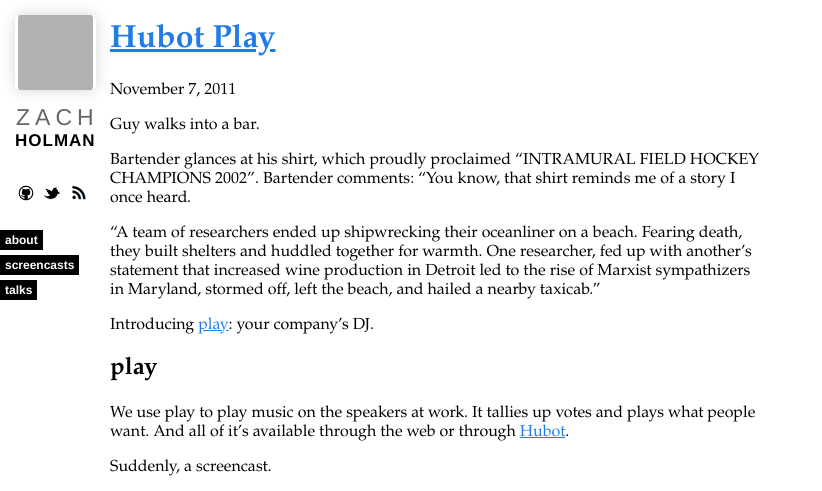
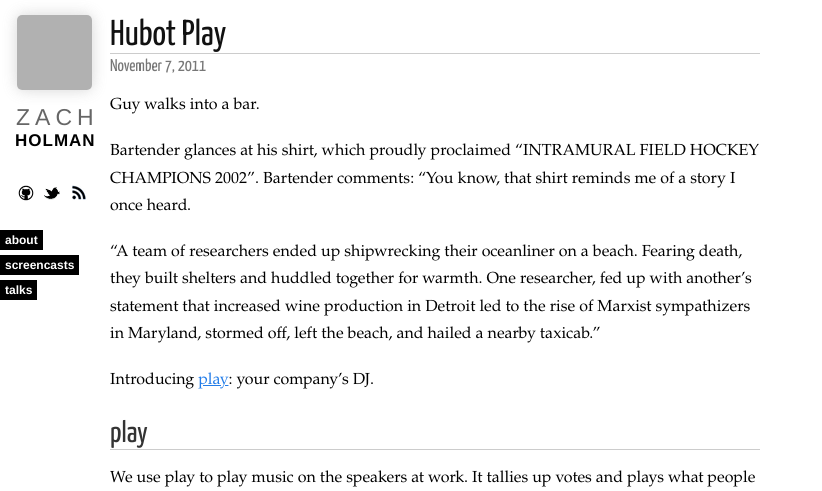
Before and after one commit to broccolini/designertocoder.github.com, a Jekyll site: the page built from _posts/2011-11-07-hubot-play.markdown, in a window 1280 px wide. Shown: the top 491 px of the page, without its empty margins (0-822 px from the left). Built offline with Jekyll 4.4.1, drawn with Linux system fonts in a browser that asks for light colours; nearby versions of some CDN libraries; Markdown is read by kramdown in place of the engine named in the settings; comment, search, counter and statistics services are not loaded; grey boxes are pictures that could not be loaded.

Commit message:
Update styles

```diff
--- a/_includes/post_header.html
+++ /dev/null
@@ -1,6 +0,0 @@
-<h1>
-  <a href="{{ page.url }}">{{ page.title }}</a>
-</h1>
-<div class="authoring">
-  {{ page.date | date: "%B %e, %Y" }}
-</div>
--- a/_layouts/post.html
+++ b/_layouts/post.html
@@ -2,11 +2,17 @@
 layout: layout
 ---
 
-<div class="content">
-  <div id="post">
-    {% include post_header.html %}
+<section class="content">
+  <h1>
+    <a href="{{ page.url }}">{{ page.title }}</a>
+  </h1>
+
+  <section class="byline">
+    {{ page.date | date: "%B %e, %Y" }}
+  </section>
+
   {{ content }}
-  </div>
+</section>
 
 <div class="whoring">
   <h3>Discussion, links, and tweets</h3>
@@ -36,4 +42,3 @@
     <script src="http://platform.twitter.com/widgets.js" type="text/javascript"></script>
   </div>
 </div>
-</div>
--- a/css/compiled/base.css
+++ b/css/compiled/base.css
@@ -14,8 +14,13 @@
   font-family: Helvetica, sans-serif; }
   .sidebar a {
     text-decoration: none; }
+  .sidebar img {
+    padding: 0 3px;
+    border: 0; }
   .sidebar .avatar {
-    border-radius: 5px !important;
+    padding: 0;
+    margin-left: 2px;
+    border-radius: 5px;
     box-shadow: 0px 0px 15px #ccc;
     opacity: .8; }
     .sidebar .avatar:hover {
@@ -35,9 +40,6 @@
       font-weight: bold;
       letter-spacing: 1px;
       color: black; }
-  .sidebar img {
-    padding: 0 3px;
-    border: 0; }
   .sidebar .alt-text {
     font-size: 12px;
     color: #777777;
@@ -64,6 +66,65 @@
   margin-left: 110px;
   width: 650px;
   margin-bottom: 50px; }
+  .content h1 {
+    color: #333;
+    font-family: "Yanone Kaffeesatz", Helvetica, sans-serif;
+    font-weight: 400;
+    border-bottom: 1px solid #ccc; }
+  .content h1 a {
+    color: #111;
+    text-decoration: none; }
+  .content h2 {
+    color: #333;
+    font-family: "Yanone Kaffeesatz", Helvetica, sans-serif;
+    font-weight: 400;
+    border-bottom: 1px solid #ccc; }
+  .content h2 a {
+    color: #111;
+    text-decoration: none; }
+  .content h3 {
+    color: #333;
+    font-family: "Yanone Kaffeesatz", Helvetica, sans-serif;
+    font-weight: 400;
+    border-bottom: 1px solid #ccc; }
+  .content h3 a {
+    color: #111;
+    text-decoration: none; }
+  .content h4 {
+    color: #333;
+    font-family: "Yanone Kaffeesatz", Helvetica, sans-serif;
+    font-weight: 400;
+    border-bottom: 1px solid #ccc; }
+  .content h4 a {
+    color: #111;
+    text-decoration: none; }
+  .content h1 {
+    font-size: 36px;
+    margin: 18px 0 5px 0; }
+  .content h2 {
+    font-size: 30px;
+    margin-bottom: 15px; }
+  .content h3 {
+    color: #777;
+    font-size: 25px;
+    padding-bottom: 5px;
+    margin-bottom: 10px; }
+  .content p {
+    font-size: 16px;
+    margin-top: 0;
+    margin-bottom: 1.2em;
+    line-height: 1.7em; }
+  .content hr {
+    border: 0;
+    height: 1px;
+    background-color: #ccc;
+    margin: 2em 1em; }
+  .content .byline {
+    margin-bottom: 17px;
+    font-family: "Yanone Kaffeesatz", Helvetica, sans-serif;
+    padding-left: 0px;
+    font-size: 17px;
+    color: #777; }
   .content .listing {
     margin: 10px 0 0 0;
     padding: 0;
```
Also changed, not shown: css/scss/base.scss (+63 -6 lines), talks.html (+5 -10 lines). Lines whose indentation alone changed are shown as unchanged.
